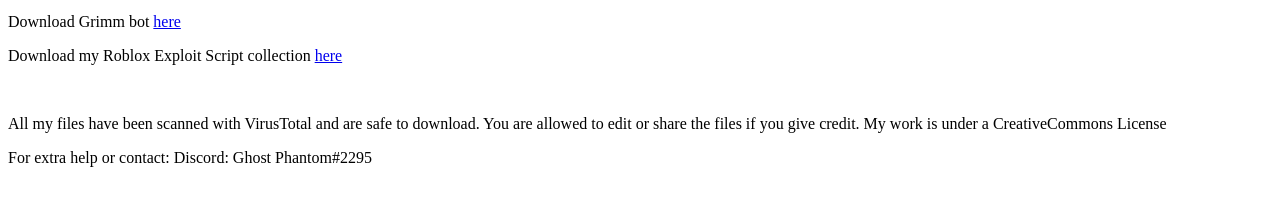
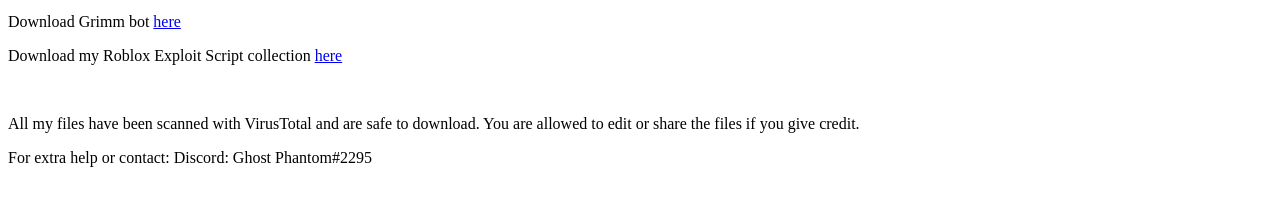
Before and after one commit to Ghost-Phantom/Ghost-Phantom.github.io, a plain HTML site: page index.html in a window 1280 px wide. Shown: the part 101-306 px from the top of the page. Drawn offline with Linux system fonts and the light colour scheme.

Commit message:
Update index.html

```diff
--- a/index.html
+++ b/index.html
@@ -6,7 +6,7 @@
 <p>Download Grimm bot <a href="http://download2269.mediafire.com/7dzn4n6o5vvg/sr1e7bv9vjvb629/Grimm.js" title="ANCHOR TEXT"> here</a></p>
 <p>Download my Roblox Exploit Script collection <a href="http://download1335.mediafire.com/xbi333w8bxwg/kk74a5t2iwbter7/Paradox+Script+Collection.zip" title="ANCHOR TEXT"> here</a></p>
 <br>
-<p>All my files have been scanned with VirusTotal and are safe to download. You are allowed to edit or share the files if you give credit. My work is under a CreativeCommons License</p>
+<p>All my files have been scanned with VirusTotal and are safe to download. You are allowed to edit or share the files if you give credit.</p>
 <p>For extra help or contact: Discord: Ghost Phantom#2295</p>
 </body>
 </html>
```
